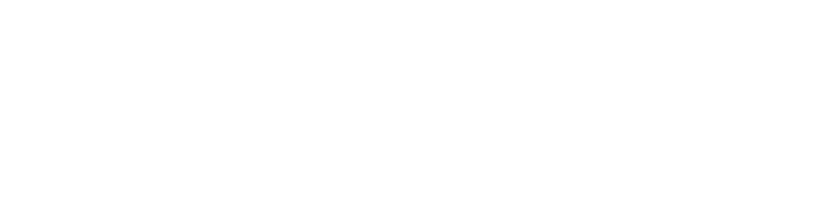
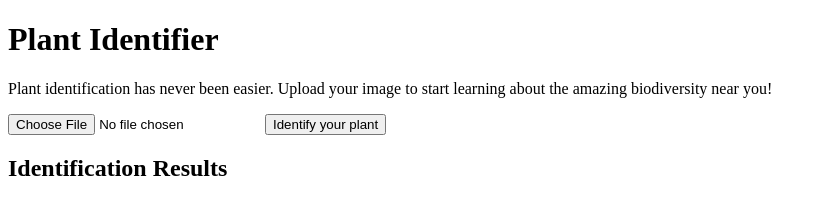
Before and after one commit to adaselcuk/plant-identification, a website: page public/index.html in a window 1280 px wide. Shown: the whole page, without its empty margins (0-826 px from the left). Drawn offline with Linux system fonts and the light colour scheme.

Commit message:
added basic html functionality

```diff
--- a/public/index.html
+++ b/public/index.html
@@ -1,4 +1,29 @@
 <!DOCTYPE html>
-<html>
-
+<html lang="en">
+	<head>
+		<title>Plant Identifier</title>
+		<meta charset = "UTF-8">
+		<meta name="viewport" content="width=device-width, initial-scale=1.0">
+		<link rel="stylesheet" href="styles.css">
+	</head>
+	<body>
+		<header>
+			<h1>Plant Identifier</h1>
+			<p>Plant identification has never been easier. Upload your image to start learning about the amazing biodiversity near you!</p>
+		</header>
+		<main>
+			<section>
+				<!--enctype multipart/form data allows image uploads-->
+				<form enctype="multipart/form-data" id="uploadForm">
+					<input type="file" id="imageUpload" name="image" accept="image/*" required>
+					<button type="submit">Identify your plant</button>
+				</form>
+			</section>
+			<section id="results-section">
+				<!--Results will be displayed here-->
+				<h2>Identification Results</h2>
+				<div id="result"></div>
+			</section>
+		</main>
+	</body>
 </html>
```
